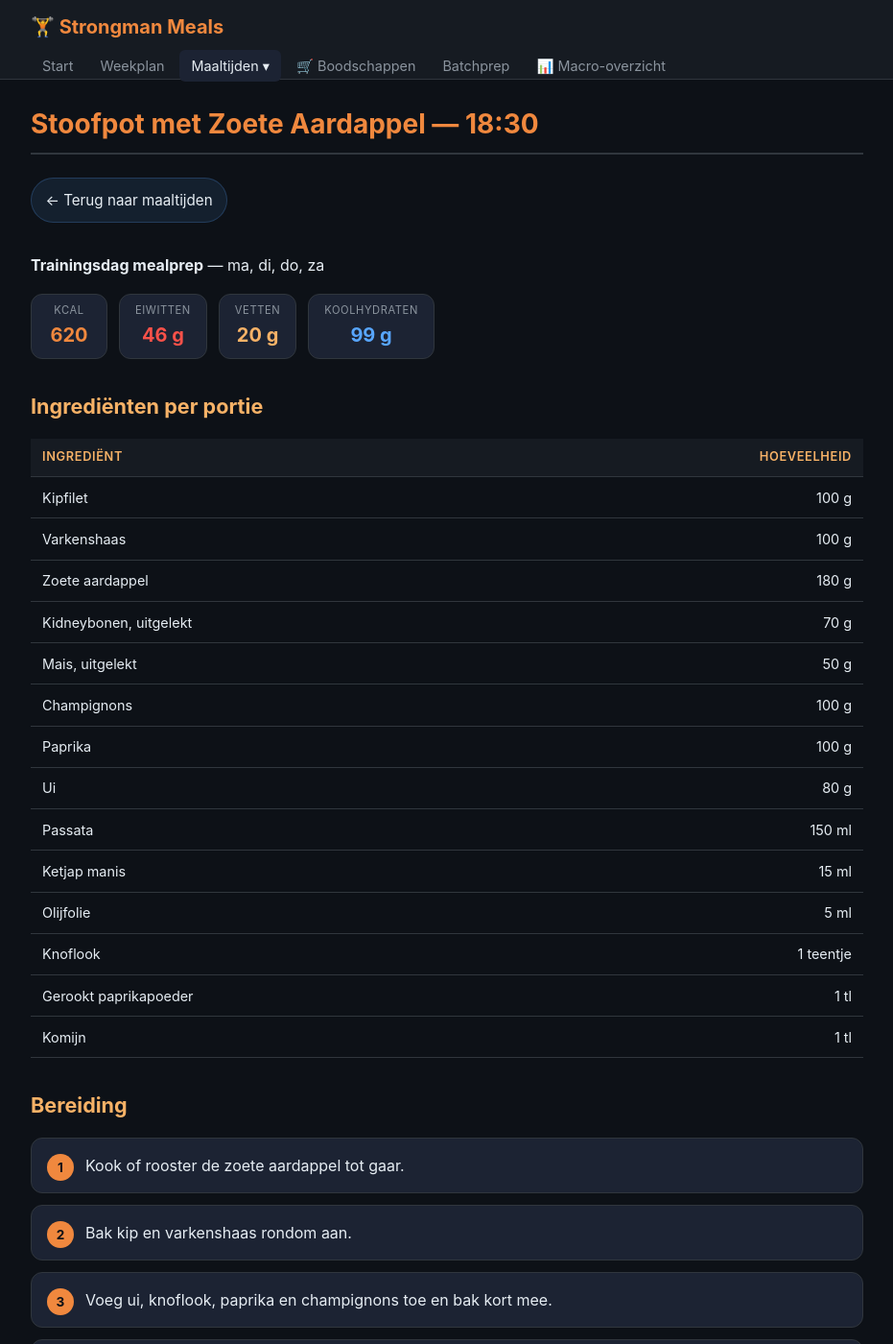
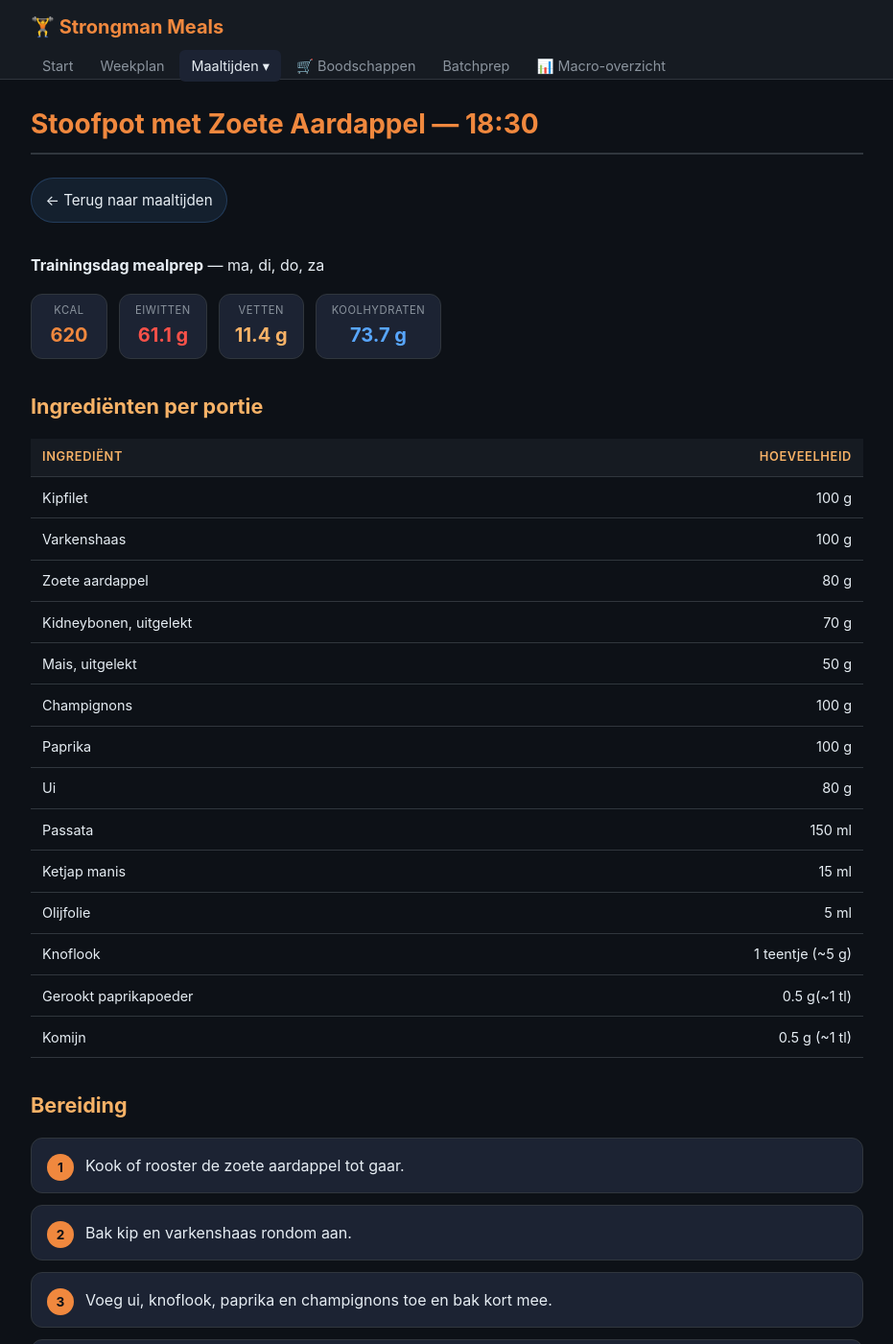
Before and after one commit to Marc013/mealprep, a Jekyll site: the page built from docs/maaltijden/maaltijd-5-trainingsdag-stoofpot-zoete-aardappel.md, in a window 1280 px wide and 1400 px high. Shown: the whole window at 96% size, without its empty margins (174-1105 px from the left). Built offline with Jekyll 4.4.1, drawn with Linux system fonts in a browser that asks for light colours.

Commit message:
Fix macros en hoeveelheden stoofpot

```diff
--- a/docs/maaltijden/maaltijd-5-trainingsdag-stoofpot-zoete-aardappel.md
+++ b/docs/maaltijden/maaltijd-5-trainingsdag-stoofpot-zoete-aardappel.md
@@ -8,29 +8,29 @@ title: "Stoofpot met Zoete Aardappel — 18:30"
 
 <div class="macro-bar">
   <div class="macro-badge kcal"><div class="label">Kcal</div><div class="value">620</div></div>
-  <div class="macro-badge protein"><div class="label">Eiwitten</div><div class="value">46 g</div></div>
-  <div class="macro-badge fat"><div class="label">Vetten</div><div class="value">20 g</div></div>
-  <div class="macro-badge carbs"><div class="label">Koolhydraten</div><div class="value">99 g</div></div>
+  <div class="macro-badge protein"><div class="label">Eiwitten</div><div class="value">61.1 g</div></div>
+  <div class="macro-badge fat"><div class="label">Vetten</div><div class="value">11.4 g</div></div>
+  <div class="macro-badge carbs"><div class="label">Koolhydraten</div><div class="value">73.7 g</div></div>
 </div>
 
 ## Ingrediënten per portie
 
-| Ingrediënt             | Hoeveelheid |
-| :--------------------- | ----------: |
-| Kipfilet               |       100 g |
-| Varkenshaas            |       100 g |
-| Zoete aardappel        |       180 g |
-| Kidneybonen, uitgelekt |        70 g |
-| Mais, uitgelekt        |        50 g |
-| Champignons            |       100 g |
-| Paprika                |       100 g |
-| Ui                     |        80 g |
-| Passata                |      150 ml |
-| Ketjap manis           |       15 ml |
-| Olijfolie              |        5 ml |
-| Knoflook               |   1 teentje |
-| Gerookt paprikapoeder  |        1 tl |
-| Komijn                 |        1 tl |
+| Ingrediënt             |      Hoeveelheid |
+| :--------------------- | ---------------: |
+| Kipfilet               |            100 g |
+| Varkenshaas            |            100 g |
+| Zoete aardappel        |             80 g |
+| Kidneybonen, uitgelekt |             70 g |
+| Mais, uitgelekt        |             50 g |
+| Champignons            |            100 g |
+| Paprika                |            100 g |
+| Ui                     |             80 g |
+| Passata                |           150 ml |
+| Ketjap manis           |            15 ml |
+| Olijfolie              |             5 ml |
+| Knoflook               | 1 teentje (~5 g) |
+| Gerookt paprikapoeder  |     0.5 g(~1 tl) |
+| Komijn                 |    0.5 g (~1 tl) |
 
 ## Bereiding
 
```
